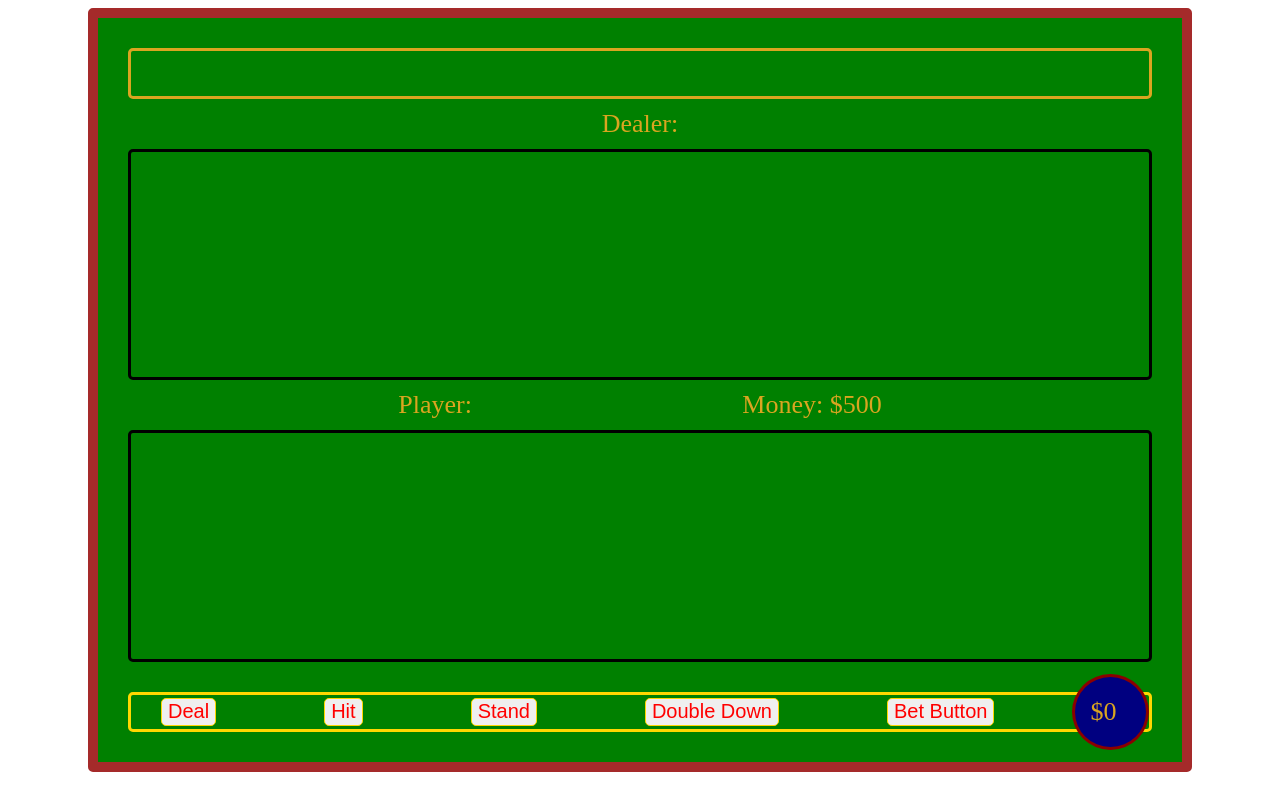
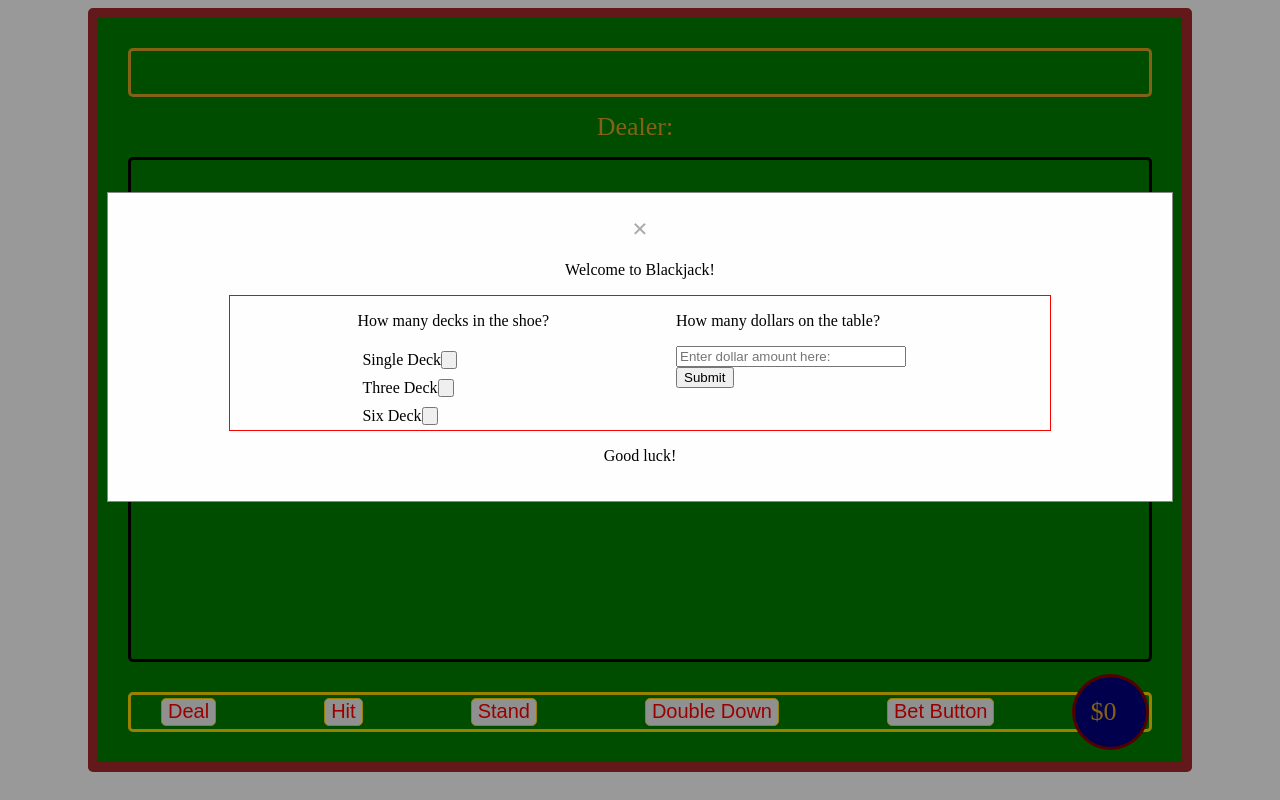
Before and after one commit to grrtvnlw/Blackjack, a plain HTML site: page index.html in a window 1280 px wide. Drawn offline with Linux system fonts and the light colour scheme.

Commit message:
added Modal

```diff
--- a/blackjack.js
+++ b/blackjack.js
@@ -6,9 +6,23 @@ const points = [1, 2, 3, 4, 5, 5, 7, 8, 8, 10, 11, 12, 13]
 let dealerHandArray = [];
 let playerHandArray = [];
 
+function getInput(e) {
+  e.preventDefault();
+  document.getElementById("player-money").innerHTML = (document.getElementById("userInput").value)
+}
+
+const form = document.querySelector('#theform');
+form.addEventListener('submit', getInput);
+
+form.addEventListener('submit', assignMoney);
+
 // Assigning result variables for bet payout
-let counterMoney = 500;
+let counterMoney = 0;
 let counterBet = 0;
+
+function assignMoney() {
+  counterMoney = parseInt(document.getElementById("player-money").innerHTML, 10);
+}
 
 // Assigning global variables to DOM nodes in common use
 let dealerHand = document.querySelector("#dealer-hand");
@@ -357,3 +371,30 @@ bet.addEventListener('click', function(e){
     playerBet.innerHTML = counterBet;
   };
 });
+
+// Modal
+// Get the modal
+var modal = document.getElementById("myModal");
+
+// Get the button that opens the modal
+var btn = document.getElementById("myBtn");
+
+// Get the <span> element that closes the modal
+var span = document.getElementsByClassName("close")[0];
+
+// When the user clicks on the button, open the modal
+window.onload = function() {
+  modal.style.display = "block";
+}
+
+// When the user clicks on <span> (x), close the modal
+span.onclick = function() {
+  modal.style.display = "none";
+}
+
+// When the user clicks anywhere outside of the modal, close it
+window.onclick = function(event) {
+  if (event.target == modal) {
+    modal.style.display = "none";
+  }
+}
--- a/index.html
+++ b/index.html
@@ -8,6 +8,33 @@
 </head>
 <body>
   <div class="my-container">
+  <!-- Trigger/Open The Modal -->
+    <!-- <button id="myBtn">Open Modal</button> -->
+
+    <!-- The Modal -->
+    <div id="myModal" class="modal">
+
+      <!-- Modal content -->
+      <div class="modal-content">
+        <span class="close">&times;</span>
+        <p>Welcome to Blackjack!</p>
+        <form id="theform" onsubmit="return false">
+          <div class="deck-div">
+            <p>How many decks in the shoe?</p>
+            <label for="single">Single Deck<button type="radio" id="single"></button></label>
+            <label for="three">Three Deck<button type="radio" id="three"></button></label>
+            <label for="six">Six Deck<button type="radio" id="six"></button></label>
+          </div>
+          <div class="dollar-div">
+            <p>How many dollars on the table?</p>
+            <input type="text" id="userInput" placeholder="Enter dollar amount here: " value="">
+            <input type="submit" id="subButton">
+          </div>
+        </form>
+        <p>Good luck!</p>
+      </div>
+
+    </div>
     <div id="table">
 
       <div id="messages"></div>
@@ -18,7 +45,7 @@
 
       </div>
 
-      <div class="player-label"><label>Player: <div id="player-points"></div></label><label>Money: $<div id="player-money">500</div></label></div>
+      <div class="player-label"><label>Player: <div id="player-points"></div></label><label>Money: $<div id="player-money">0</div></label></div>
 
       <div id="player-hand" class="hand">
 
--- a/style.css
+++ b/style.css
@@ -152,3 +152,64 @@ img {
   width: 10%;
   height: 60%;
 }
+
+/* Modal */
+/* The Modal (background) */
+.modal {
+  display: none; /* Hidden by default */
+  position: fixed; /* Stay in place */
+  z-index: 1; /* Sit on top */
+  left: 0;
+  top: 0;
+  width: 100%; /* Full width */
+  height: 100%; /* Full height */
+  overflow: auto; /* Enable scroll if needed */
+  background-color: rgb(0,0,0); /* Fallback color */
+  background-color: rgba(0,0,0,0.4); /* Black w/ opacity */
+}
+
+/* Modal Content/Box */
+.modal-content {
+  display: flex;
+  flex-direction: column;
+  align-items: center;
+  background-color: #fefefe;
+  margin: 15% auto; /* 15% from the top and centered */
+  padding: 20px;
+  border: 1px solid #888;
+  width: 80%; /* Could be more or less, depending on screen size */
+}
+
+/* The Close Button */
+.close {
+  display: flex;
+  align-items: flex-end;
+  color: #aaa;
+  float: right;
+  font-size: 28px;
+  font-weight: bold;
+}
+
+.close:hover,
+.close:focus {
+  color: black;
+  text-decoration: none;
+  cursor: pointer;
+}
+
+form {
+  width: 80%;
+  border: 1px solid red;
+  display: flex;
+  flex-direction: row;
+  justify-content: space-evenly;
+}
+
+label {
+  padding: 5px;
+  margin-right: 10px;
+}
+
+input[type="text"] {
+  width: 90%;
+}
```
